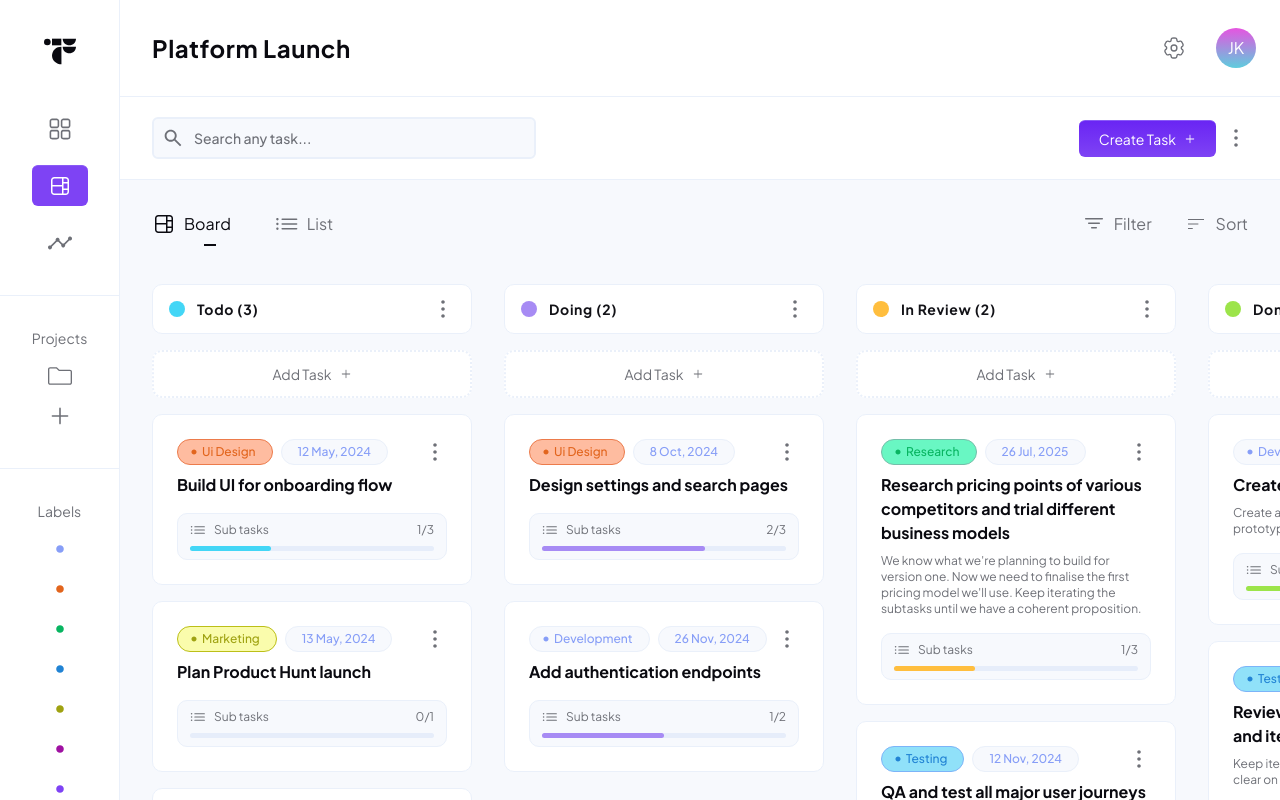
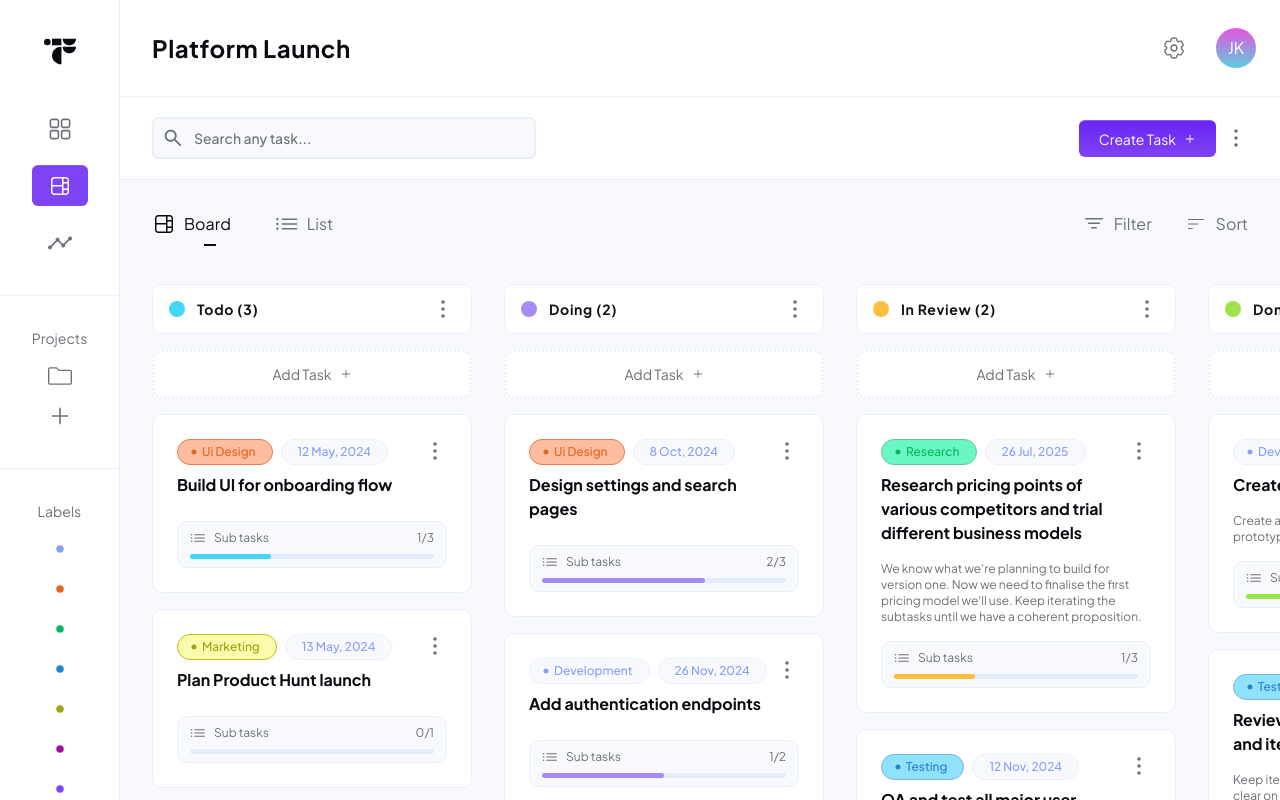
Before and after one commit to jkellerman/TaskFlow, a Next.js app: page /board in a window 1280 px wide. Built offline with nearby package versions, Linux system fonts and the light colour scheme.

Commit message:
refactor: add fallbacks to task card for dates and labels

```diff
--- a/components/task/index.tsx
+++ b/components/task/index.tsx
@@ -62,18 +62,24 @@ export default function Task({
 	if (format === "column") {
 		return (
 			<div className="mb-4 max-w-80 rounded-[10px] border border-border bg-white p-6 transition-colors dark:bg-tertiary-medium dark:drop-shadow-md">
-				<div className="mb-2 flex items-center justify-between">
-					<div className=" flex flex-wrap items-center gap-2">
-						<Label label={labels} />
-						<span className="inline-flex rounded-2xl border  border-label bg-label-bg px-4 py-1 text-xs font-medium capitalize text-label-fg transition-colors dark:drop-shadow-md">
-							{formatDate(dueDate)}
-						</span>
+				<div className="mb-2 flex  justify-between">
+					<div>
+						{(labels.length > 0 || dueDate) && (
+							<div className=" mb-2 flex flex-wrap items-center gap-2">
+								{labels.length > 0 && <Label label={labels} />}
+								{dueDate && (
+									<span className="inline-flex rounded-2xl border  border-label bg-label-bg px-4 py-1 text-xs font-medium capitalize text-label-fg transition-colors dark:drop-shadow-md">
+										{formatDate(dueDate)}
+									</span>
+								)}
+							</div>
+						)}
+						<h3 className="mb-2 font-bold text-tertiary-darker dark:text-white">{title}</h3>
 					</div>
 					<span className="hover:text-tertiary-darker dark:transition-colors dark:hover:text-white">
 						<Icons icon="Ellipsis" className="h-6 w-6" />
 					</span>
 				</div>
-				<h3 className="mb-2 font-bold text-tertiary-darker dark:text-white">{title}</h3>
 				<p className="mb-4 text-xs"> {description}</p>
 
 				<Progress
```
